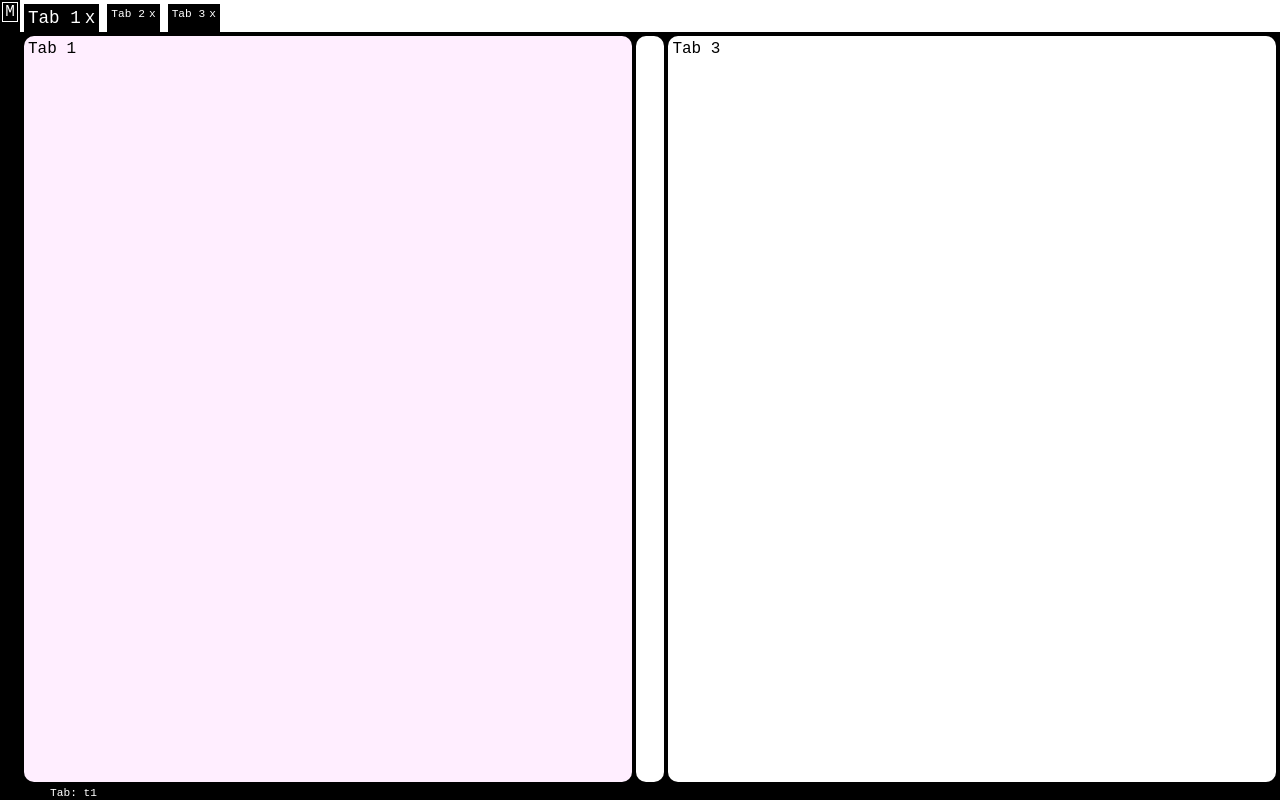
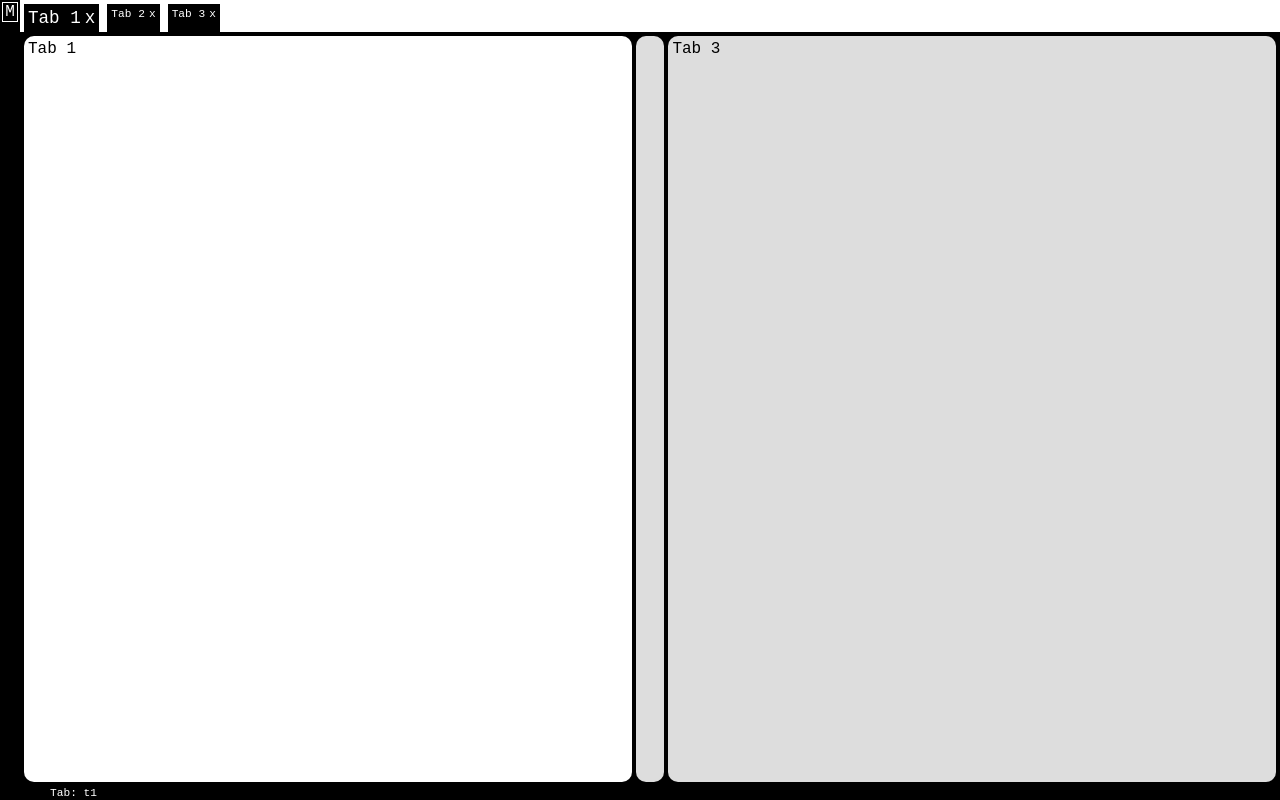
Before and after one commit to RangerMauve/MetaSPA, a website: page index.html in a window 1280 px wide. Drawn offline with Linux system fonts and the light colour scheme.

Commit message:
Changed tab background color behaviour

```diff
--- a/style/style.less
+++ b/style/style.less
@@ -61,11 +61,11 @@ main {
 		.box-sizing(border-box);
 		.flex(1);
 		.border-radius(10px);
-		background: #FFF;
+		background: #DDD;
 		margin: 4px;
 		padding:4px;
 		// Warning: Here be dragons
-		.transition(all 0.6s ease-in-out);
+		.transition(all 0.6s linear);
 		&.inactive {
 			.flex(0 0px);
 			color: rgba(255,255,255,0);
@@ -74,7 +74,7 @@ main {
 		}
 		&.active {
 			.flex(1);
-			background:#FEF;
+			background:#FFF;
 			color: rgba(0,0,0,1);
 			margin: 4px;
 			padding:4px;
```
Also changed, not shown: style/style.css.
